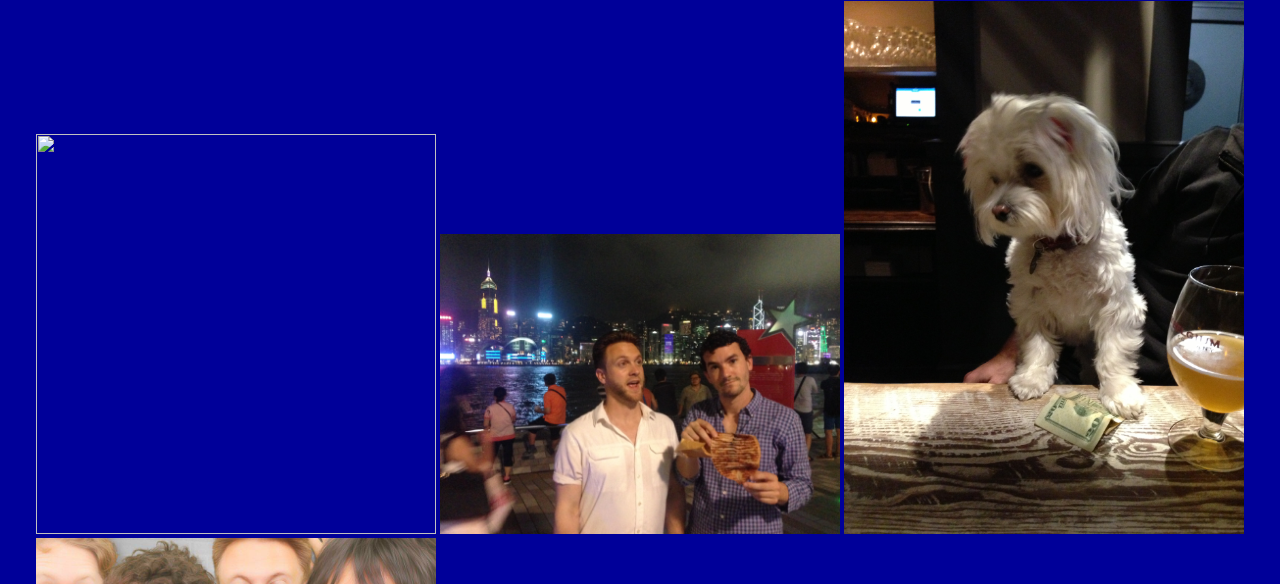
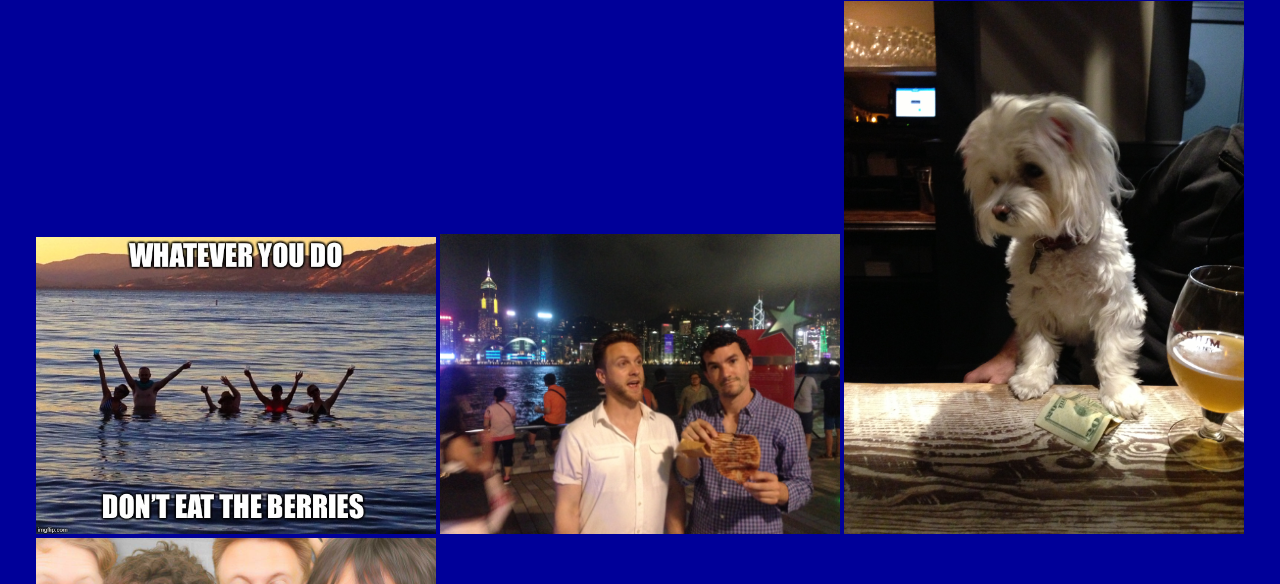
Before and after one commit to heff/homeschoolhottie.com, a plain HTML site: page index.html in a window 1280 px wide. Shown: the part 3565-4149 px from the top of the page. Drawn offline with Linux system fonts and the light colour scheme.

Commit message:
Fixed img

```diff
--- a/index.html
+++ b/index.html
@@ -29,7 +29,7 @@
     <img src="./images/lean.jpg" width="400">
     <img src="./images/sleep.jpg" width="400">
     <img src="./images/beer.jpg" width="400">
-    <img src="./images/berries.jpg" width="400">
+    <img src="./images/berries1.jpg" width="400">
     <img src="./images/squid.jpg" width="400">
     <img src="./images/ruby.jpg" width="400">
     <img src="./images/pretty.jpg" width="400">
```
